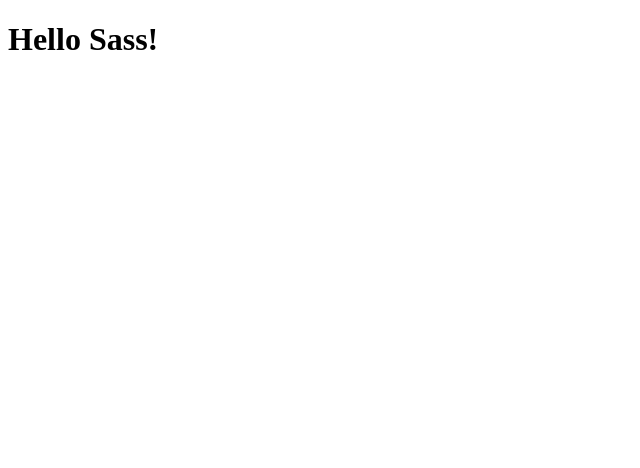
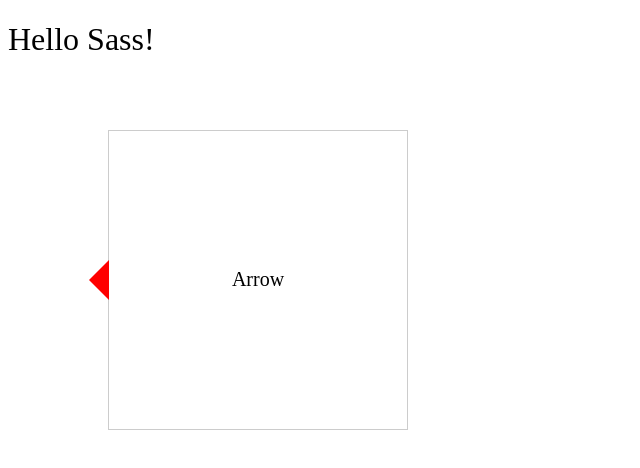
Before and after one commit to Shaimaa01/learn-SASS, a website: page index.html in a window 1280 px wide. Shown: the whole page, without its empty margins (0-640 px from the left). Drawn offline with Linux system fonts and the light colour scheme.

Commit message:
lessons from 7-10

```diff
--- a/index.html
+++ b/index.html
@@ -3,10 +3,11 @@
 <head>
   <meta charset="UTF-8">
   <meta name="viewport" content="width=device-width, initial-scale=1.0">
-  <title>Sass Project</title>
-  <link rel="stylesheet" href="main.prefixed.css">
+  <title>Sass </title>
+  <link rel="stylesheet" href="main.css">
 </head>
 <body>
   <h1>Hello Sass!</h1>
+  <div class="arrow-div">Arrow</div>
 </body>
 </html>
--- a/main.scss
+++ b/main.scss
@@ -127,19 +127,114 @@ $max_mobile: "max-width:576px";
   }
 }
 
-%main-box{
+%main-box {
   background-color: white;
-  padding:15px;
-  border:1px solid #ccc;
+  padding: 15px;
+  border: 1px solid #ccc;
 }
 
-.ads{
+.ads {
   @extend %main-box;
   background-color: red;
 }
 
-.article{
+.article {
   font-size: 22px;
   @extend %main-box;
-  color:green;
+  color: green;
 }
+
+// control Flow => If And Elso
+
+$theme: "light";
+
+.page {
+  @if $theme == "light" {
+    background-color: white;
+    color: #444;
+  } @else {
+    background-color: #444;
+    color: white;
+  }
+}
+
+$rounded: true;
+
+.box {
+  border-radius: if($rounded, 6px, null);
+}
+
+// Practice On If And Else If And Else
+$direction: "top";
+$direction: "right";
+$direction: "bottom";
+$direction: "left";
+
+.arrow-div {
+  @extend %main-box;
+  font-size: 20px;
+  display: flex;
+  justify-content: center;
+  align-items: center;
+  width: 300px;
+  height: 300px;
+  position: absolute;
+  margin: 50px 100px;
+
+  &::before {
+    content: "";
+    position: absolute;
+    border: 20px solid transparent;
+
+    @if $direction == "top" {
+      top: -40px;
+      left: 50%;
+      transform: translateX(-50%);
+      border-bottom-color: red;
+    } @else if $direction == "right" {
+      right: -40px;
+      top: 50%;
+      transform: translateY(-50%);
+      border-left-color: red;
+    } @else if $direction == "bottom" {
+      bottom: -40px;
+      left: 50%;
+      transform: translateX(-50%);
+      border-top-color: red;
+    } @else if $direction == "left" {
+      left: -40px;
+      top: 50%;
+      transform: translateY(-50%);
+      border-right-color: red;
+    } @else {
+      @error "This Direction  #{direction}  Is Not Vaild";
+    }
+  }
+}
+
+// Interpolation
+
+$company: "elzero";
+$position: "left" ;
+
+.ad-#{$company}-#{unique-id()} {
+  font-size: 20px;
+  background-image: url("imgs/#{$company}.png");
+  #{$position}: 0 ;
+}
+
+// Comments
+
+// Thsi Comment will not show in css file
+
+/*  this comment will show in css file  But Not In compressed Mode*/
+
+/*!  this comment will show in css file  and  In compressed Mode*/
+
+/* This Comment Contains Interpolation => #{$company} */
+
+/// function to Do Bla Bla Blaaaaaaaa
+///
+///  @param {num}
+/// The Number To Deal With
+/// @return {int}
```
Also changed, not shown: main.css, main.prefixed.css, 1 other file.
